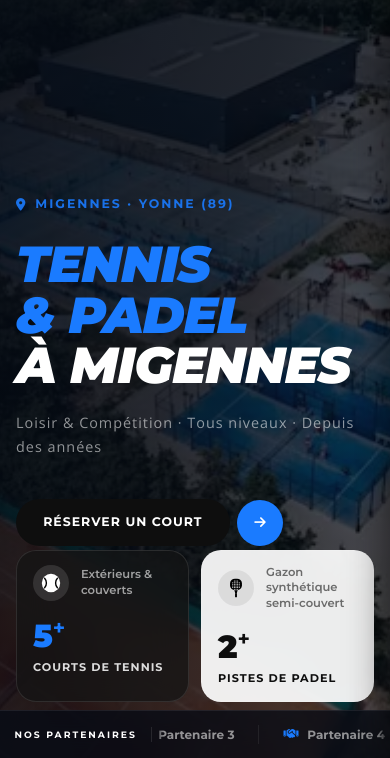
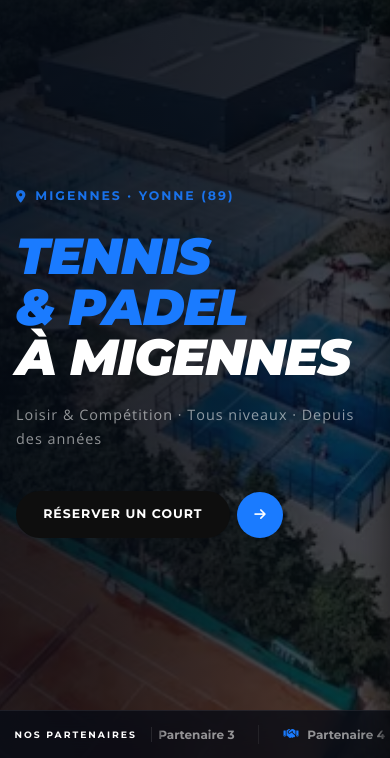
Before and after one commit to mtcorppro-max/ASUC-MIGENNES, a plain HTML site: page index.html in a window 390 px wide. Shown: the part 86-844 px from the top of the page. Drawn offline with nearby package versions, Linux system fonts and the light colour scheme.

Commit message:
Revert hero mobile : cartes masquées, contenu comme avant
Co-Authored-By: Claude Sonnet 4.6 <noreply@anthropic.com>

```diff
--- a/css/style.css
+++ b/css/style.css
@@ -1370,30 +1370,11 @@ html, body { overflow-x: hidden; max-width: 100vw; }
     .container { padding-inline: 1rem; }
 
     /* ── Hero ── */
-    .hero__content  { padding-top: 3.5rem; padding-bottom: 1rem; margin-bottom: 0; }
+    .hero__cards { display: none; }
+    .hero__content  { padding-top: 5rem; margin-bottom: 0; }
     .hero__partners { height: 48px; }
     .hero__partners-label { padding: 0 .9rem; font-size: .58rem; }
     .hero__partner { padding: 0 1.5rem; font-size: .75rem; }
-
-    /* ── Cartes stats visibles en ligne au bas du hero ── */
-    .hero__cards {
-        display: flex;
-        flex-direction: row;
-        position: absolute;
-        bottom: 56px;
-        left: 1rem; right: 1rem;
-        gap: .75rem;
-        margin-top: 0;
-        transform: none;
-        top: auto;
-    }
-    .hero__card {
-        flex: 1;
-        min-width: 0;
-        padding: .85rem 1rem;
-    }
-    .hero__card-num  { font-size: 2rem; }
-    .hero__card-label { font-size: .7rem; }
     .hero__content  { padding-top: 5rem; margin-bottom: 0; }
 
     /* ── Card stack galerie : 1 seule carte, pas de fan ── */
```
